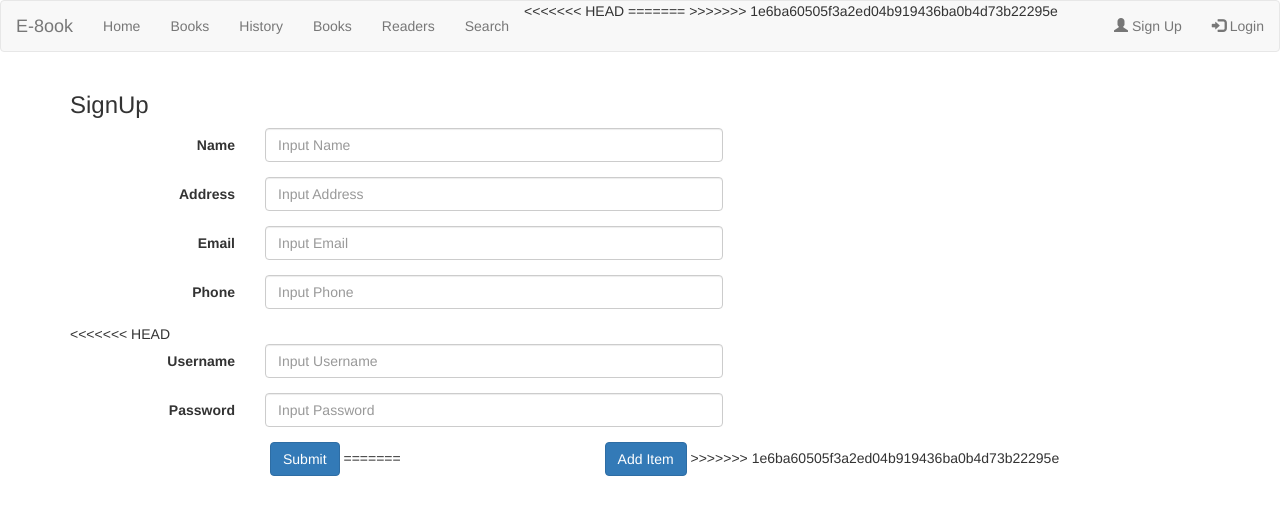
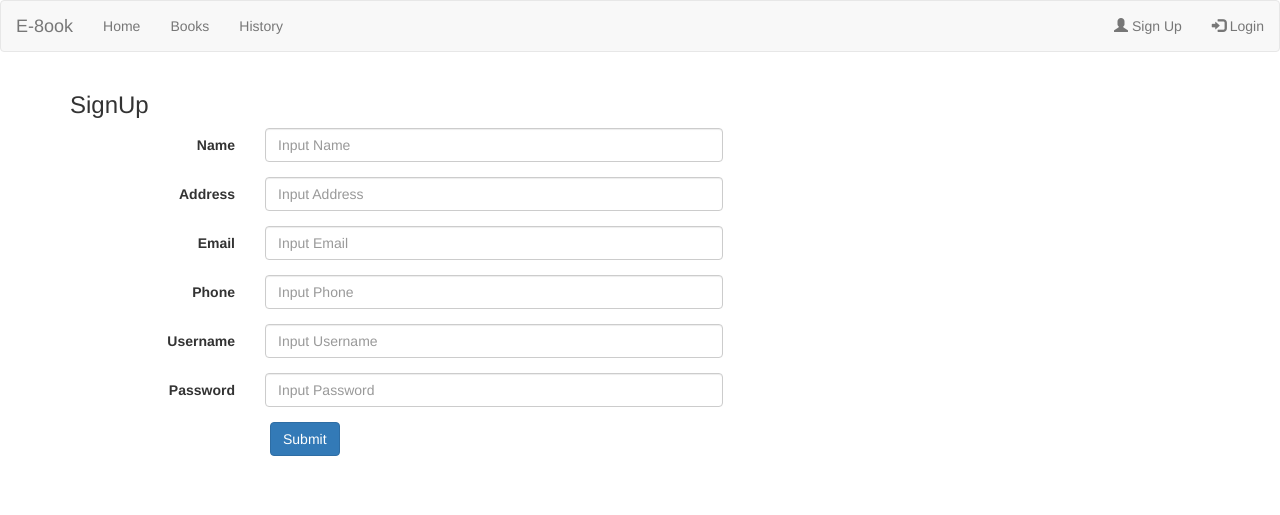
Before and after one commit to Ardhiansyah/e8ook, a Node project: template views/pages/readers/add_reader.ejs in a window 1280 px wide. Shown: the top 515 px of the page. Run offline with Node 20 templates, Linux system fonts and the light colour scheme; the template is opened without the code that fills it, so the values that code supplies are empty.

Commit message:
fix conflict

```diff
--- a/app.js
+++ b/app.js
@@ -12,12 +12,7 @@ const app = express();
 app.use(morgan('dev'));
 app.use(bodyParser.urlencoded({ extended: false }));
 app.set('view engine', 'ejs');
-
-<<<<<<< HEAD
 app.locals.helpers = require('./helpers');
-
-=======
->>>>>>> 1e6ba60505f3a2ed04b919436ba0b4d73b22295e
 app.use(express.static('public'));
 
 app.use(session({
--- a/config/config.json
+++ b/config/config.json
@@ -1,13 +1,8 @@
 {
   "development": {
     "username": "postgres",
-<<<<<<< HEAD
     "password": "postgres",
     "database": "e8ook_development",
-=======
-    "password": null,
-    "database": "e800k_development",
->>>>>>> 1e6ba60505f3a2ed04b919436ba0b4d73b22295e
     "host": "127.0.0.1",
     "dialect": "postgres"
   },
--- a/views/pages/index.ejs
+++ b/views/pages/index.ejs
@@ -9,8 +9,6 @@
 <div class="container">
   <h3>E-8ook Library</h3>
   <p>Pair Project</p>
-<<<<<<< HEAD
-
   <table class="table">
   	<thead>
   		<tr>
@@ -33,8 +31,6 @@
     <% } %>
   </tbody>
 </table>
-=======
->>>>>>> 1e6ba60505f3a2ed04b919436ba0b4d73b22295e
 </div>
 
 </body>
--- a/views/pages/readers/add_reader.ejs
+++ b/views/pages/readers/add_reader.ejs
@@ -42,7 +42,6 @@
 	        		<input class="form-control" id="phone" name="phone" type="text" placeholder="Input Phone">
 	      		</div>
 			</div>
-<<<<<<< HEAD
 			<div class="form-group">
 				<label class="col-sm-2 control-label">Username</label>
 	      		<div class="col-sm-5">
@@ -56,9 +55,6 @@
 	      		</div>
 			</div>
 			<input type="submit" class="btn btn-primary" value="Submit" style="margin-left: 200px" />
-=======
-			<input type="submit" class="btn btn-primary" value="Add Item" style="margin-left: 200px" />
->>>>>>> 1e6ba60505f3a2ed04b919436ba0b4d73b22295e
 		</form>
 	</div>
 </body>
--- a/views/partials/header.ejs
+++ b/views/partials/header.ejs
@@ -36,15 +36,9 @@
     </div>
     <ul class="nav navbar-nav">
       <li><a href="/">Home</a></li>
-<<<<<<< HEAD
       <li><a href="/books">Books</a></li>
       <!-- <li><a href="/readers">Readers</a></li> -->
       <li><a href="/history">History</a></li>
-=======
-      <li><a href="#">Books</a></li>
-      <li><a href="/readers">Readers</a></li>
-      <li><a href="#">Search</a></li>
->>>>>>> 1e6ba60505f3a2ed04b919436ba0b4d73b22295e
     </ul>
     <ul class="nav navbar-nav navbar-right">
       <% if(!session.isLogin) { %>
```
Also changed, not shown: controllers/index.js (+1 -7 lines), models/book.js (+0 -7 lines), routes/index.js (+1 -7 lines).
